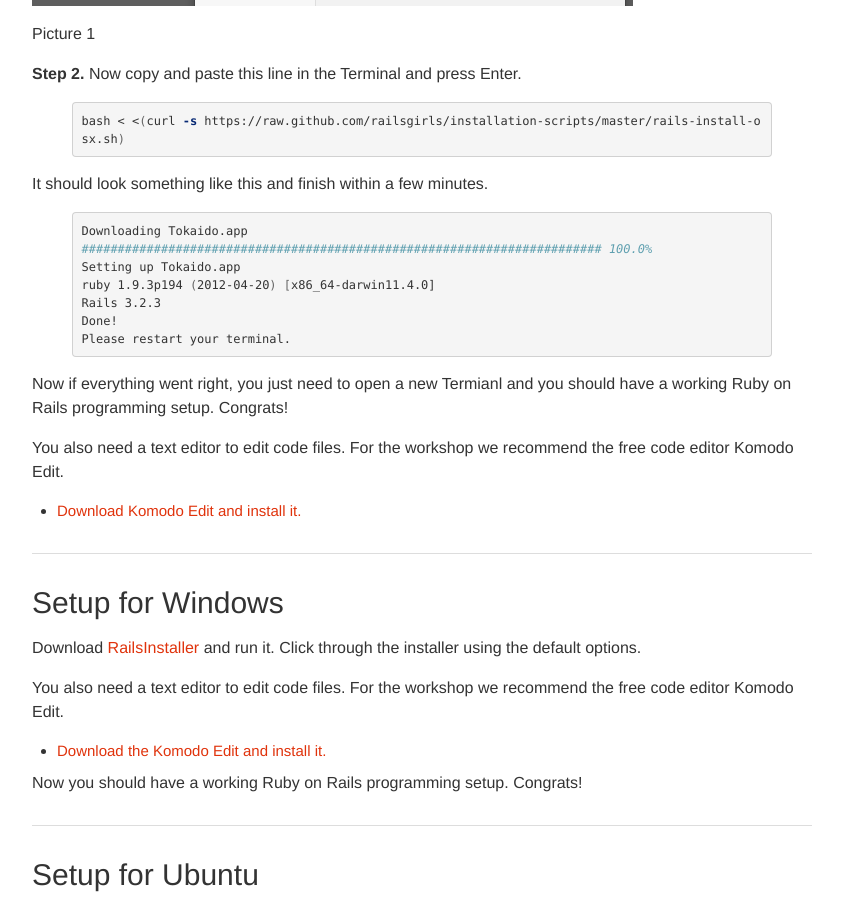
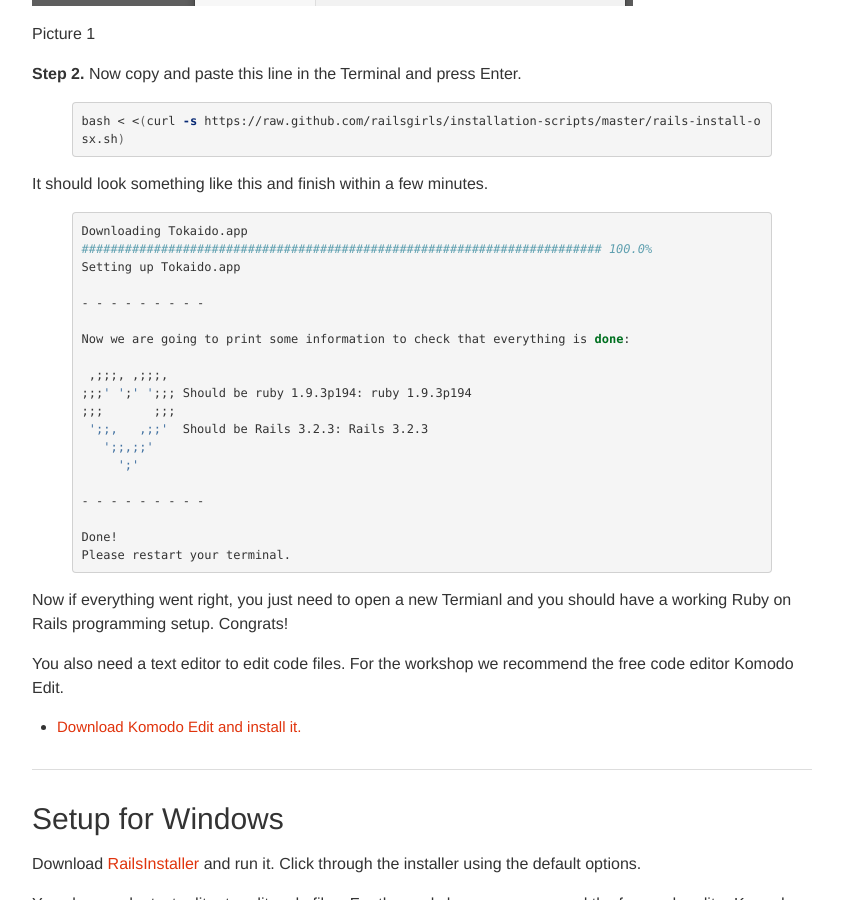
Before and after one commit to railsgirls/guides.railsgirls.com, a Jekyll site: the page built from _posts/2012-04-18-install.markdown, in a window 1280 px wide and 900 px high, scrolled down 948 px. Shown: the whole window, without its empty margins (158-1001 px from the left). Built offline with Jekyll 4.4.1, drawn with Linux system fonts in a browser that asks for light colours; Markdown is read by kramdown in place of the engine named in the settings.

Commit message:
update OS X install output to show Rails Girls <3 check

```diff
--- a/_posts/2012-04-18-install.markdown
+++ b/_posts/2012-04-18-install.markdown
@@ -37,8 +37,20 @@
 Downloading Tokaido.app
 ######################################################################## 100.0%
 Setting up Tokaido.app
-ruby 1.9.3p194 (2012-04-20) [x86_64-darwin11.4.0]
-Rails 3.2.3
+
+- - - - - - - - -
+
+Now we are going to print some information to check that everything is done:
+
+ ,;;;, ,;;;,
+;;;' ';' ';;; Should be ruby 1.9.3p194: ruby 1.9.3p194
+;;;       ;;;
+ ';;,   ,;;'  Should be Rails 3.2.3: Rails 3.2.3
+   ';;,;;'
+     ';'
+
+- - - - - - - - -
+
 Done!
 Please restart your terminal.
 {% endhighlight %}
```
